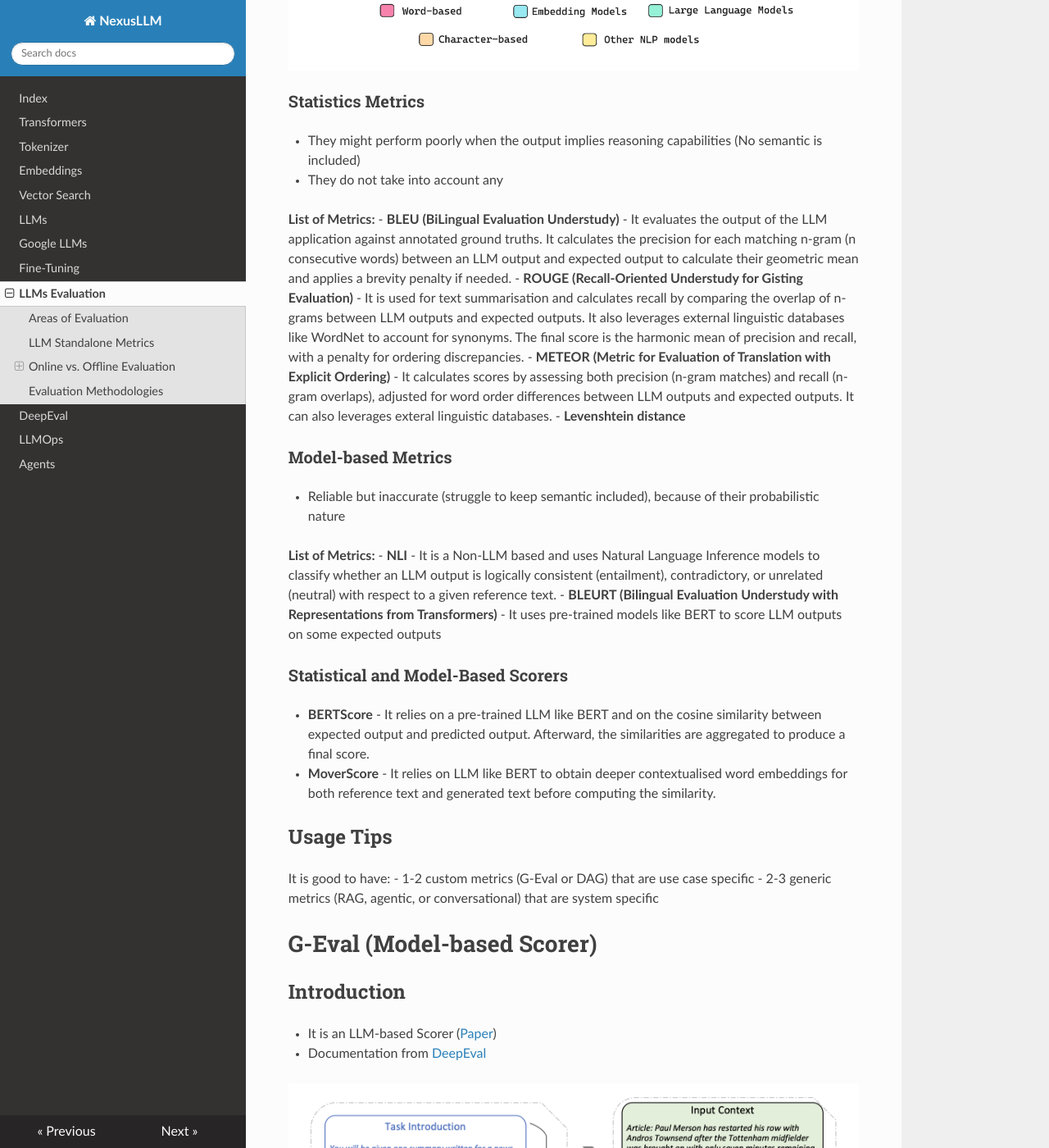
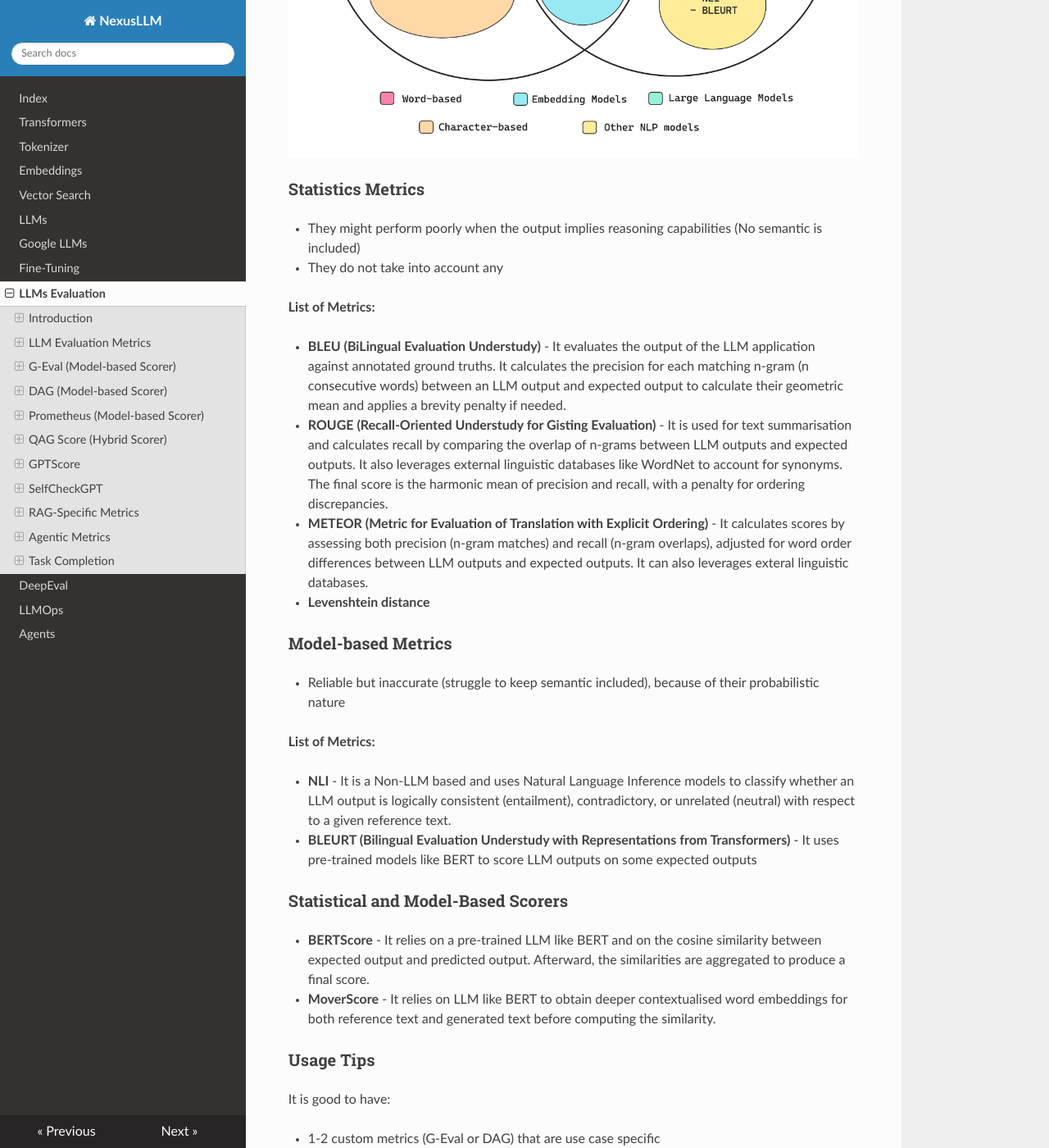
Before and after one commit to Volscente/NexusLLM, an MkDocs documentation site: the page built from documentation/docs/evaluation.md, in a window 1280 px wide and 1400 px high, scrolled down 2245 px. Shown: the whole window at 82% size. Built offline with MkDocs 1.6.1, drawn with Linux system fonts in a browser that asks for light colours; nearby versions of some CDN libraries; some of the changed lines change nothing that is shown; some of the changed text lies outside the part shown.

Commit message:
Update evaluation.md

````diff
--- a/documentation/docs/evaluation.md
+++ b/documentation/docs/evaluation.md
@@ -1,32 +1,36 @@
-# General
-## Areas of Evaluation
+# LLMs Evaluation
+## Introduction
+### Areas of Evaluation
 An evaluation framework for LLMs should target two main areas:
+
 - **Use Case** or **Dynamic Behavior Evaluation** - Custom metrics that directly measure how well the LLM is performing regarding the specific task
 - **System Architecture** - Generic metrics on, for example, faithfulness of information
 retrieved by the RAG or the Task Completion for AI Agents
 
-## LLM Standalone Metrics
+### LLM Standalone Metrics
 These metrics are related to evaluate LLM against standardised benchmarks:
+
 - GLUE
 - SyperGLUE
 - HellaSwag
 - TruthfulQA
 - MMLU
 
-## Online vs. Offline Evaluation
-### Motivation
-Offline evaluation usually proves valuable in the initial development stages of features, but it falls short in assessing how model changes impact the user experience in a live production environment.
+### Online vs. Offline Evaluation
+Offline evaluation usually proves valuable in the initial development stages of features,
+but it falls short in assessing how model changes impact the user experience in a
+live production environment.
 
-### Definitions
-- **Offline** - Offline evaluation scrutinizes LLMs against specific datasets.
+- **Offline** - Offline evaluation scrutinizes LLMs against specific datasets
+- **Online** - Test the E2E system
 
-## Evaluation Methodologies
+### Evaluation Methodologies
 
 ![LLM Evaluation Methodologies](./images/llm_evaluation_methodologies.png)
 
 
-# LLM Evaluation Metrics
-## General List
+## LLM Evaluation Metrics
+### General List
 - **Answer Relevancy** - Determines whether an LLM output is able to address the given input and certain context and rules ✅
 - **Task Completion** - Determines whether an LLM agent is able to complete the task it was set out to do ⚠️ &rarr; How to determine completion state?
 - **Correctness** - Determines whether an LLM output is factually correct based on some ground truth ✅
@@ -36,7 +40,7 @@
 - **Responsible Metrics** - Includes metrics such as bias and toxicity, which determines whether an LLM output contains (generally) harmful and offensive content ✅
 - **Task-Specific Metrics** - Includes metrics such as summarization, which usually contains a custom criteria depending on the use-case ✅
 
-## Types
+### Metrics Types
 Some metrics are based on Statistics, while others are sometimes referred as *"Model-based"*:
 
 ![LLM Metrics](./images/llm_metrics.png)
@@ -46,6 +50,7 @@
 - They do not take into account any
 
 **List of Metrics:**
+
 - **BLEU (BiLingual Evaluation Understudy)** - It evaluates the output of the LLM application against annotated ground truths. It calculates the precision for each matching n-gram (n consecutive words) between an LLM output and expected output to calculate their geometric mean and applies a brevity penalty if needed.
 - **ROUGE (Recall-Oriented Understudy for Gisting Evaluation)** - It is used for text summarisation and calculates recall by comparing the overlap of n-grams between LLM outputs and expected outputs.  It also leverages external linguistic databases like WordNet to account for synonyms. The final score is the harmonic mean of precision and recall, with a penalty for ordering discrepancies.
 - **METEOR (Metric for Evaluation of Translation with Explicit Ordering)** - It calculates scores by assessing both precision (n-gram matches) and recall (n-gram overlaps), adjusted for word order differences between LLM outputs and expected outputs. It can also leverages exteral linguistic databases.
@@ -55,6 +60,7 @@
 - Reliable but inaccurate (struggle to keep semantic included), because of their probabilistic nature
 
 **List of Metrics:**
+
 - **NLI** - It is a Non-LLM based and uses Natural Language Inference models to classify whether an LLM output is logically consistent (entailment), contradictory, or unrelated (neutral) with respect to a given reference text.
 - **BLEURT (Bilingual Evaluation Understudy with Representations from Transformers)** - It uses pre-trained models like BERT to score LLM outputs on some expected outputs
 
@@ -62,19 +68,20 @@
 - **BERTScore** - It relies on a pre-trained LLM like BERT and on the cosine similarity between expected output and predicted output. Afterward, the similarities are aggregated to produce a final score.
 - **MoverScore** - It relies on LLM like BERT to obtain deeper contextualised word embeddings for both reference text and generated text before computing the similarity.
 
-## Usage Tips
+### Usage Tips
 It is good to have:
+
 - 1-2 custom metrics (G-Eval or DAG) that are use case specific
 - 2-3 generic metrics (RAG, agentic, or conversational) that are system specific
 
-# G-Eval (Model-based Scorer)
-## Introduction
+## G-Eval (Model-based Scorer)
+### Introduction
 - It is an LLM-based Scorer ([Paper](https://arxiv.org/pdf/2303.16634.pdf))
 - Documentation from [DeepEval](https://www.deepeval.com/docs/metrics-llm-evals)
 
 ![G-Eval](./images/g_eval.png)
 
-## Process
+### Process
 1. Prompt with the following information: 1) Task Introduction; 2) Evaluation Criteria
 2. Generate through the previous output the list of Evaluation Steps through the *"Auto Chain of Thoughts"*
 3. Prompt the Scorer LLM with
@@ -83,8 +90,7 @@
    - Input Target
 4. (Optional) Normalise the output score by the probabilities of the output tokens
 
-## Code Snippets
-### Basic Implementation
+### Code Snippets
 ```python
 from deepeval.test_case import LLMTestCase, LLMTestCaseParams
 from deepeval.metrics import GEval
@@ -101,20 +107,19 @@
 print(coherence_metric.reason)
 ```
 
-# DAG (Model-based Scorer)
-## Introduction
+## DAG (Model-based Scorer)
+### Introduction
 - Deep Acyclic Graph is a LLM-based scorer that relies on a decision tree
 - Each node is an LLM Judgement and each edge is a decision
 - Each leaf node is associated with a hardcoded score
 
 ![DAG LLM Scorer](./images/dag_llm.png)
 
-## Advantages
+### Advantages
 - Slightly more deterministic, since there's a certain degree of control in the score determination
 - It can be used to filter away edge cases where LLM output doesn't even meet minimum requirements
 
-## Code Snippets
-### Basic Implementation
+### Code Snippets
 ```python
 from deepeval.test_case import LLMTestCase
 from deepeval.metrics.dag import (
@@ -164,19 +169,20 @@
 print(format_correctness.score, format_correctness.reason)
 ```
 
-# Prometheus (Model-based Scorer)
-## Introduction
+## Prometheus (Model-based Scorer)
+### Introduction
 - LLM-based evaluation framework use case agnostic
 - Based con Llama-2-chat and fine-tuned for evaluation purposes
 
-## Advantages
+### Advantages
 - Evaluation steps are not produced by LLM, but are embedded in the node itself
 
-# QAG Score (Hybrid Scorer)
-## Introduction
+## QAG Score (Hybrid Scorer)
+### Introduction
 QAG (Question Answer Generation) Score uses binary answer (‘yes’ or ‘no’) to close-ended questions (which can be generated or preset) to compute a final metric score.
 
 **Example:**
+
 ```
 So for this example LLM output:
 
@@ -188,36 +194,37 @@
 
 Was Martin Luther King Jr. assassinated on the April 4, 1968?
 ```
-## Advantages
+
+### Advantages
 - The score is not directly generated by an LLM
 
-# GPTScore
-## Introduction
+## GPTScore
+### Introduction
 It is similar to G-Eval, but the evaluation trask is performed with a form-filling paradigm.
 
 ![GPTScore](./images/gptscore.png)
 
-# SelfCheckGPT
-## Introduction
+## SelfCheckGPT
+### Introduction
 It samples multiple output in order to detect hallucinations through a model-based approach.
 
 ![SelfCheckGPT](./images/selfcheckgpt.png)
 
-# RAG-Specific Metrics
-## Faithfulness
-### Introduction
-It evaluates whether the Generator is generating output that factually aligns with the information presented from the Retriever.
+## RAG-Specific Metrics
+### Faithfulness
+It evaluates whether the Generator is generating output that factually
+aligns with the information presented from the Retriever.
 
 It is possible to use a QAG Score here.
 
-### Process
-For faithfulness, if you define it as the proportion of truthful claims made in an LLM output with regards to the retrieval context, we can calculate faithfulness using QAG by following this algorithm:
+For faithfulness, if you define it as the proportion of truthful claims
+made in an LLM output with regards to the retrieval context,
+we can calculate faithfulness using QAG by following this algorithm:
 
 1. Use LLMs to extract all claims made in the output.
 2. For each claim, check whether the it agrees or contradicts with each individual node in the retrieval context. In this case, the close-ended question in QAG will be something like: “Does the given claim agree with the reference text”, where the “reference text” will be each individual retrieved node. (Note that you need to confine the answer to either a ‘yes’, ‘no’, or ‘idk’. The ‘idk’ state represents the edge case where the retrieval context does not contain relevant information to give a yes/no answer.)
 3. Add up the total number of truthful claims (‘yes’ and ‘idk’), and divide it by the total number of claims made.
 
-### Code
 ```python
 from deepeval.metrics import FaithfulnessMetric
 from deepeval.test_case import LLMTestCase
@@ -235,11 +242,11 @@
 print(metric.is_successful())
 ```
 
-## Answer Relevancy
-### Introduction
-It assesses whether RAG generator outputs concise answers, and can be calculated by determining the proportion of sentences in an LLM output that a relevant to the input.
+### Answer Relevancy
+It assesses whether RAG generator outputs concise answers,
+and can be calculated by determining the proportion of sentences in an LLM output
+that a relevant to the input.
 
-### Code
 ```python
 from deepeval.metrics import AnswerRelevancyMetric
 from deepeval.test_case import LLMTestCase
@@ -257,11 +264,9 @@
 print(metric.is_successful())
 ```
 
-## Contextual Precision
-### Introduction
+### Contextual Precision
 Contextual Precision is a RAG metric that assesses the quality of your RAG pipeline’s retriever.
 
-### Code
 ```python
 from deepeval.metrics import ContextualPrecisionMetric
 from deepeval.test_case import LLMTestCase
@@ -282,12 +287,11 @@
 print(metric.is_successful())
 ```
 
-# Agentic Metrics
-## Tool Correctness
-### Introduction
-Tool correctness is an agentic metric that assesses the quality of your agentic systems, and is the most unusual metric here because it is based on exact matching and not any LLM-as-a-judge. It is computed by comparing the tools called for a given input to the expected tools that should be called.
+## Agentic Metrics
+### Tool Correctness
+Tool correctness is an agentic metric that assesses the quality of your agentic systems,
+and is the most unusual metric here because it is based on exact matching and not any LLM-as-a-judge. It is computed by comparing the tools called for a given input to the expected tools that should be called.
 
-### Code
 ```python
 from deepeval.test_case import LLMTestCase, ToolCall
 from deepeval.metrics import ToolCorrectnessMetric
````
